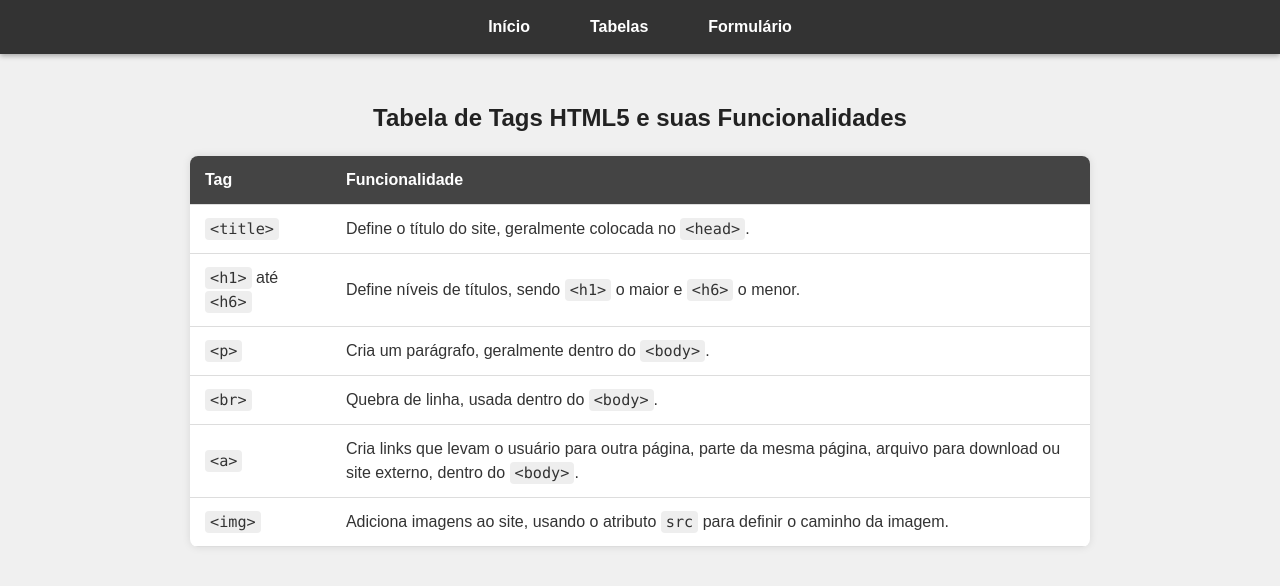
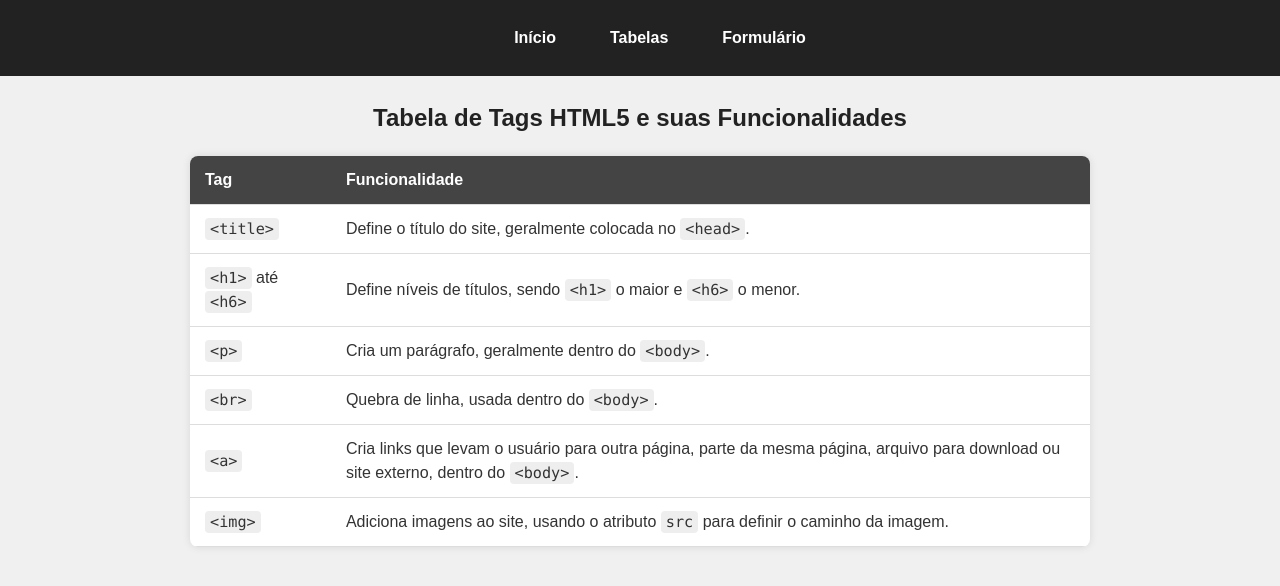
Before and after one commit to aprendizdoconnor/Site-sobre-HTML5, a plain HTML site: page 2 parte.html in a window 1280 px wide. Drawn offline with Linux system fonts and the light colour scheme.

Commit message:
patch 1.0.2

```diff
--- a/parte 2.css
+++ b/parte 2.css
@@ -9,33 +9,36 @@ body {
 
 .menu-site {
     position: fixed;
-    top: 0;
-    width: 100%;
-    background-color: #333;
+    top: 0; left: 0; right: 0;
+    background-color: #222;
+    padding: 10px 0;
     z-index: 1000;
-    box-shadow: 0 2px 5px rgba(0,0,0,0.3);
 }
 
 .menu-site ul {
-    list-style: none;
     display: flex;
     justify-content: center;
-    gap: 30px;
-    padding: 15px 0;
-    margin: 0;
+    list-style: none;
+}
+
+.menu-site li {
+    margin: 0 15px;
 }
 
 .menu-site a {
-    color: #fff;
+    color: white;
     text-decoration: none;
     font-weight: bold;
-    padding: 8px 15px;
-    border-radius: 5px;
-    transition: background-color 0.3s;
+    padding: 6px 12px;
+    border-radius: 4px;
+    transition: background-color 0.3s, color 0.3s;
 }
 
-.menu-site a:hover {
-    background-color: #555;
+.menu-site a:hover,
+.menu-site a:focus {
+    background-color: #00ccff;
+    color: #222;
+    outline: none;
 }
 
 main {
--- a/parte 3.css
+++ b/parte 3.css
@@ -6,19 +6,20 @@ body {
 }
 
 .menu-site {
-    background-color: #333;
-    padding: 15px 0;
-    text-align: center;
+    position: fixed;
+    top: 0; left: 0; right: 0;
+    background-color: #222;
+    padding: 10px 0;
+    z-index: 1000;
 }
 
 .menu-site ul {
+    display: flex;
+    justify-content: center;
     list-style: none;
-    margin: 0;
-    padding: 0;
 }
 
 .menu-site li {
-    display: inline;
     margin: 0 15px;
 }
 
@@ -26,10 +27,16 @@ body {
     color: white;
     text-decoration: none;
     font-weight: bold;
+    padding: 6px 12px;
+    border-radius: 4px;
+    transition: background-color 0.3s, color 0.3s;
 }
 
-.menu-site a:hover {
-    text-decoration: underline;
+.menu-site a:hover,
+.menu-site a:focus {
+    background-color: #00ccff;
+    color: #222;
+    outline: none;
 }
 
 .formulario {
```
